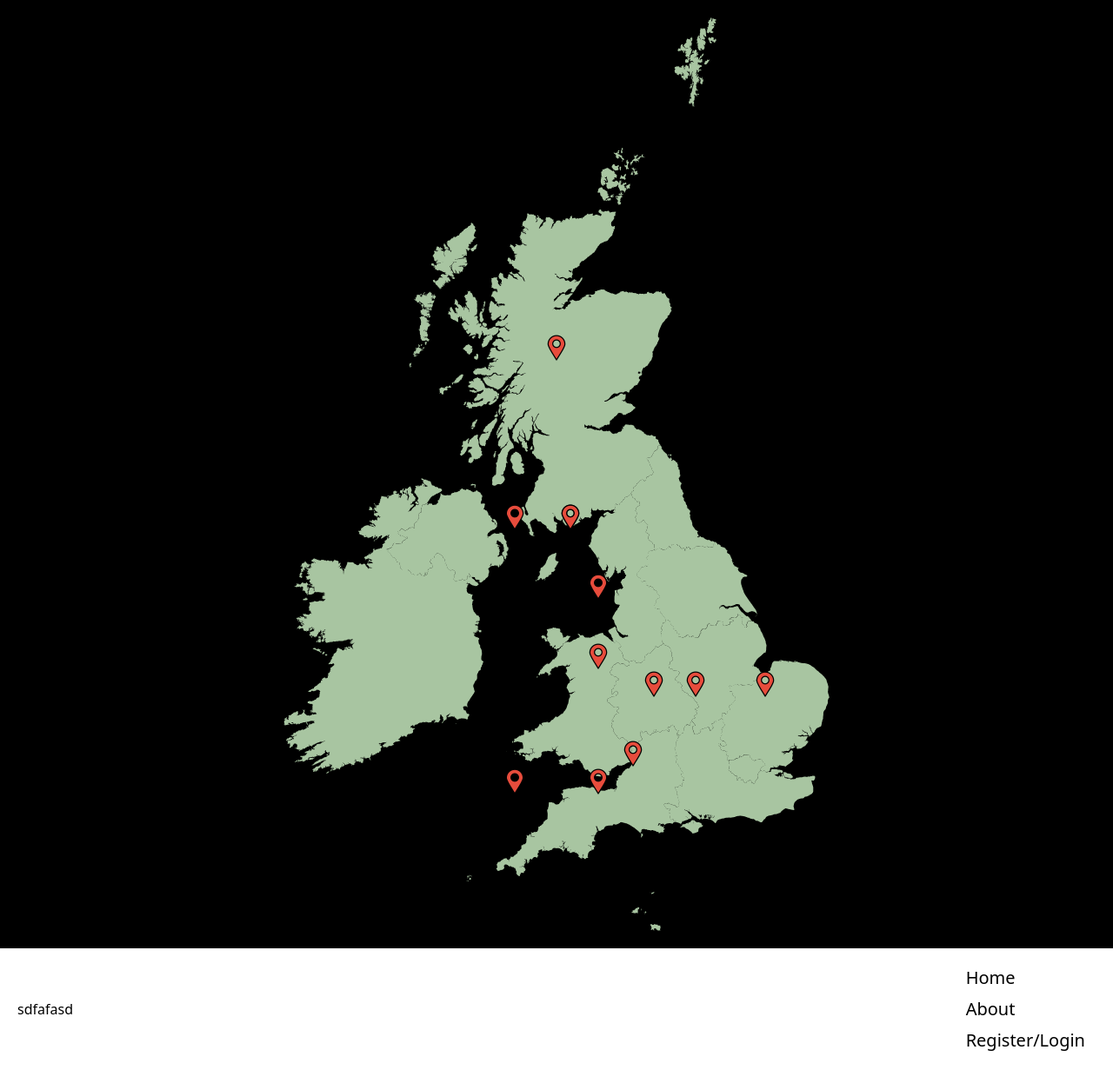
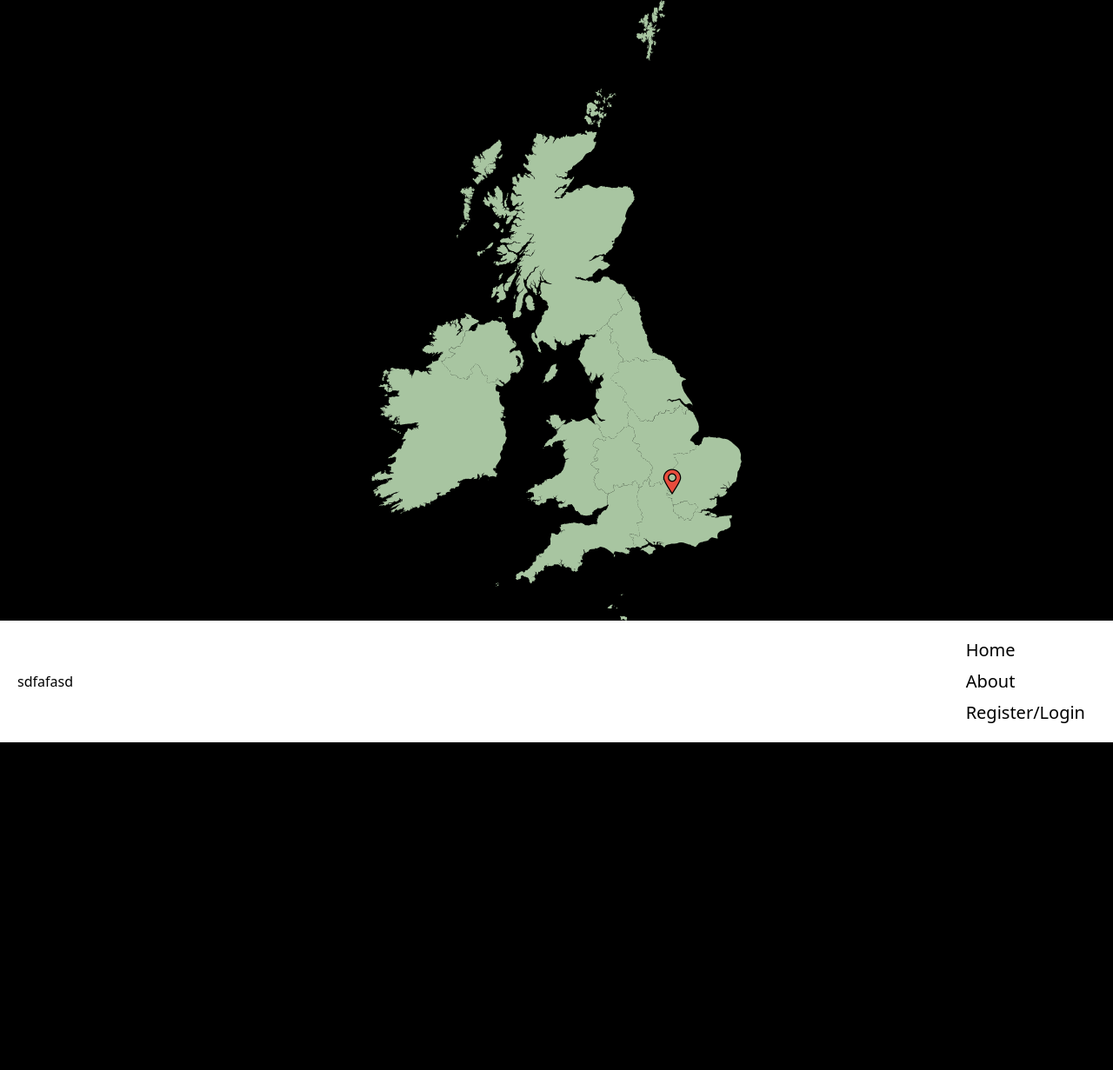
Before and after one commit to samtenna/Durhack2025, a Flask app: page / in a window 1280 px wide. Shown: the part 122-1353 px from the top of the page at 87% size. After the commit the page ends 976 px from the top, so only its background shows below. Run offline with Flask 3, Linux system fonts and the light colour scheme.

Commit message:
lfjsklfjlasjfdlsdjflsjalfjslfj

```diff
--- a/server/main.py
+++ b/server/main.py
@@ -21,4 +21,32 @@
         trigger={"event1": "A message", "event2": "Another message"},
     )
 
+pins = {
+    1 : {
+        "City": "London",
+        "Desc": "It's a shithole"
+    }
+}
+
+
+@app.route("/pins", methods=['GET'])
+def find_pin():
+    pin = pins[1]
+
+    response = f"""
+        <div class="bg-white">
+            <p class="text-xl text-black">{pins[1]["City"]}</p>
+            <p class="text-xl text-black">{pins[1]["Desc"]}</p>
+        </div>
+
+    """
+    return make_response(
+        response,
+        push_url=False,
+        trigger={"event1": "A message", "event2": "Another message"},
+    )
+
+
+
+
 app.run(debug=True)
--- /dev/null
+++ b/server/methods.py
@@ -0,0 +1,2 @@
+def get_pins(id):
+    print("HELLO")
--- a/server/static/css/output.css
+++ b/server/static/css/output.css
@@ -768,6 +768,106 @@
   left: 42rem;
 }
 
+.right-\[28rem\] {
+  right: 28rem;
+}
+
+.right-\[3\.5rem\] {
+  right: 3.5rem;
+}
+
+.top-20 {
+  top: 5rem;
+}
+
+.top-36 {
+  top: 9rem;
+}
+
+.bottom-\[50rem\] {
+  bottom: 50rem;
+}
+
+.top-\[20rem\] {
+  top: 20rem;
+}
+
+.top-\[36rem\] {
+  top: 36rem;
+}
+
+.top-40 {
+  top: 10rem;
+}
+
+.top-\[20-rem\] {
+  top: 20-rem;
+}
+
+.top-56 {
+  top: 14rem;
+}
+
+.-top-56 {
+  top: -14rem;
+}
+
+.-top-32 {
+  top: -8rem;
+}
+
+.-top-20 {
+  top: -5rem;
+}
+
+.top-\[40rem\] {
+  top: 40rem;
+}
+
+.left-9 {
+  left: 2.25rem;
+}
+
+.bottom-20 {
+  bottom: 5rem;
+}
+
+.bottom-36 {
+  bottom: 9rem;
+}
+
+.right-20 {
+  right: 5rem;
+}
+
+.right-24 {
+  right: 6rem;
+}
+
+.right-28 {
+  right: 7rem;
+}
+
+.right-\[10rem\] {
+  right: 10rem;
+}
+
+.right-\[25rem\] {
+  right: 25rem;
+}
+
+.right-\[9rem\] {
+  right: 9rem;
+}
+
+.right-\[3rem\] {
+  right: 3rem;
+}
+
+.right-\[4rem\] {
+  right: 4rem;
+}
+
 .block {
   display: block;
 }
@@ -784,6 +884,10 @@
   height: 3rem;
 }
 
+.h-full {
+  height: 100%;
+}
+
 .w-12 {
   width: 3rem;
 }
@@ -792,12 +896,20 @@
   width: 100%;
 }
 
+.w-64 {
+  width: 16rem;
+}
+
 .border-collapse {
   border-collapse: collapse;
 }
 
 .transform {
   transform: translate(var(--tw-translate-x), var(--tw-translate-y)) rotate(var(--tw-rotate)) skewX(var(--tw-skew-x)) skewY(var(--tw-skew-y)) scaleX(var(--tw-scale-x)) scaleY(var(--tw-scale-y));
+}
+
+.flex-row {
+  flex-direction: row;
 }
 
 .flex-col {
@@ -814,6 +926,10 @@
 
 .justify-between {
   justify-content: space-between;
+}
+
+.justify-evenly {
+  justify-content: space-evenly;
 }
 
 .gap-2 {
--- a/server/templates/index.html
+++ b/server/templates/index.html
@@ -19,8 +19,11 @@
 </nav>
 
 <body>
-    <div class="flex items-center justify-center w-full p-5 relative">
-        <button id="scotland" class="absolute top-[24rem]"><img src="{{url_for('static',filename='Image/location-pin.png')}}" alt="location pin"></button>
+    <div>
+        <div class="flex justify-evenly">
+            <div class="w-full" id="shit"></div>
+            <div class="flex flex-col items-center justify-center w-full relative">
+                <!-- <button id="scotland" class="absolute top-[24rem]"><img src="{{url_for('static',filename='Image/location-pin.png')}}" alt="location pin"></button>
                 <button id="wales" class="absolute bottom-72 left-[49rem]"><img src="{{url_for('static',filename='Image/location-pin.png')}}" alt="location pin"></button>
                 <button id="west-midlands" class="absolute bottom-72 left-[54rem]"><img src="{{url_for('static',filename='Image/location-pin.png')}}" alt="location pin"></button>
                 <button id="east-midlands" class="absolute bottom-80 right-[36rem]"><img src="{{url_for('static',filename='Image/location-pin.png')}}" alt="location pin"></button>
@@ -28,11 +31,16 @@
                 <button id="yorkshire" class="absolute bottom-[25rem] right-[36rem]"><img src="{{url_for('static',filename='Image/location-pin.png')}}" alt="location pin"></button>
                 <button id="nw" class="absolute bottom-[30rem] right-[42rem]"><img src="{{url_for('static',filename='Image/location-pin.png')}}" alt="location pin"></button>
                 <button id="nw" class="absolute bottom-[30rem] left-[40rem]"><img src="{{url_for('static',filename='Image/location-pin.png')}}" alt="location pin"></button>
-        <button id="ne" class="absolute bottom-[30rem] right-[38rem]"><img src="{{url_for('static',filename='Image/location-pin.png')}}" alt="location pin"></button>
-        <button id="london" class="absolute bottom-52 right-[33.5rem]"><img src="{{url_for('static',filename='Image/location-pin.png')}}" alt="location pin"></button>
-        <button id="se" class="absolute bottom-44 right-[36rem]"><img src="{{url_for('static',filename='Image/location-pin.png')}}" alt="location pin"></button>
-        <button id="sw" class="absolute bottom-44 right-[42rem]"><img src="{{url_for('static',filename='Image/location-pin.png')}}" alt="location pin"></button>
+                <button id="ne" class="absolute bottom-[30rem] right-[38rem]"><img src="{{url_for('static',filename='Image/location-pin.png')}}" alt="location pin"></button> -->
+                <button hx-get="/pins" hx-swap="beforeend" hx-target="#london-textbox" id="london" class="absolute bottom-36 right-[4rem]"><img src="{{url_for('static',filename='Image/location-pin.png')}}" alt="location pin"></button>
+                <!-- <button id="se" class="absolute bottom-44 right-[36rem]"><img src="{{url_for('static',filename='Image/location-pin.png')}}" alt="location pin"></button>
+                <button id="sw" class="absolute bottom-44 right-[42rem]"><img src="{{url_for('static',filename='Image/location-pin.png')}}" alt="location pin"></button> -->
                 <img src="{{url_for('static',filename='Image/united-kingdom.svg')}}" alt="UK map">
+            </div>
+            <div class="flex relative w-full h-full">
+                <div id="london-textbox" class="absolute bg-white left-9 top-[40rem]"></div>
+            </div>
+        </div>
     </div>
 </body>
 
```
Lines whose indentation alone changed are shown as unchanged.
